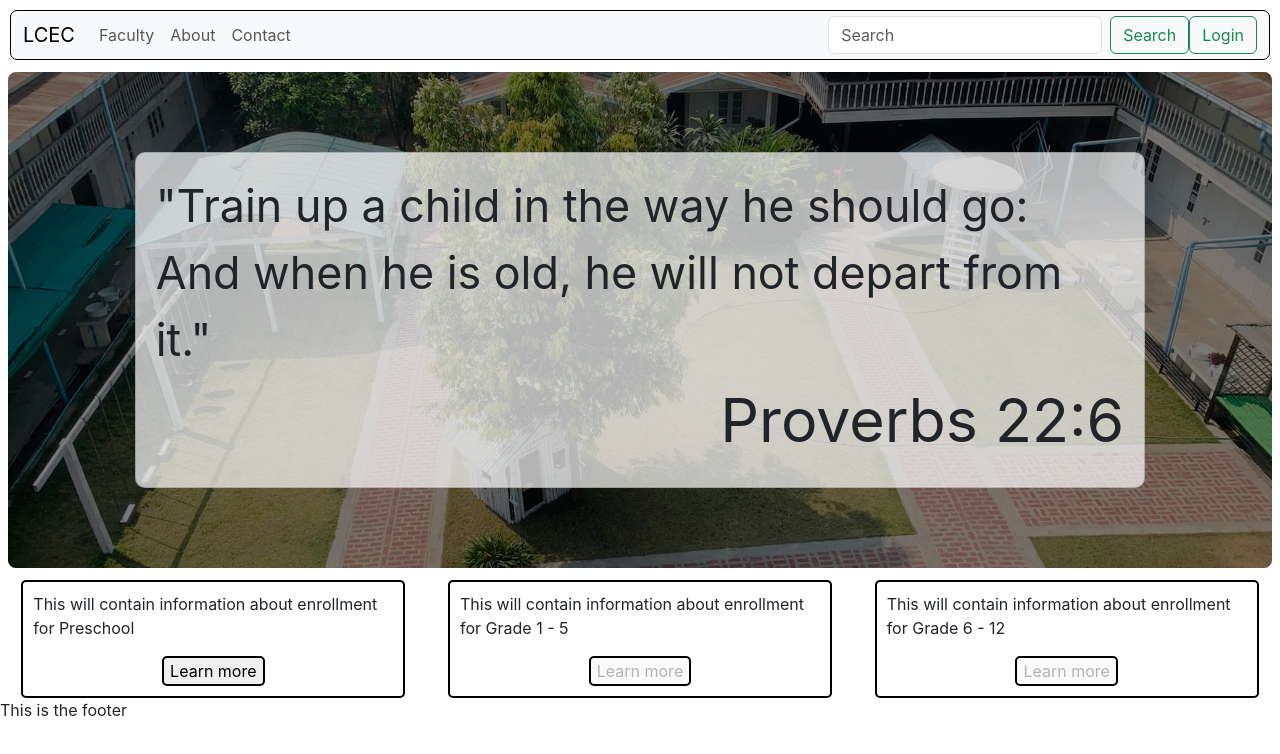
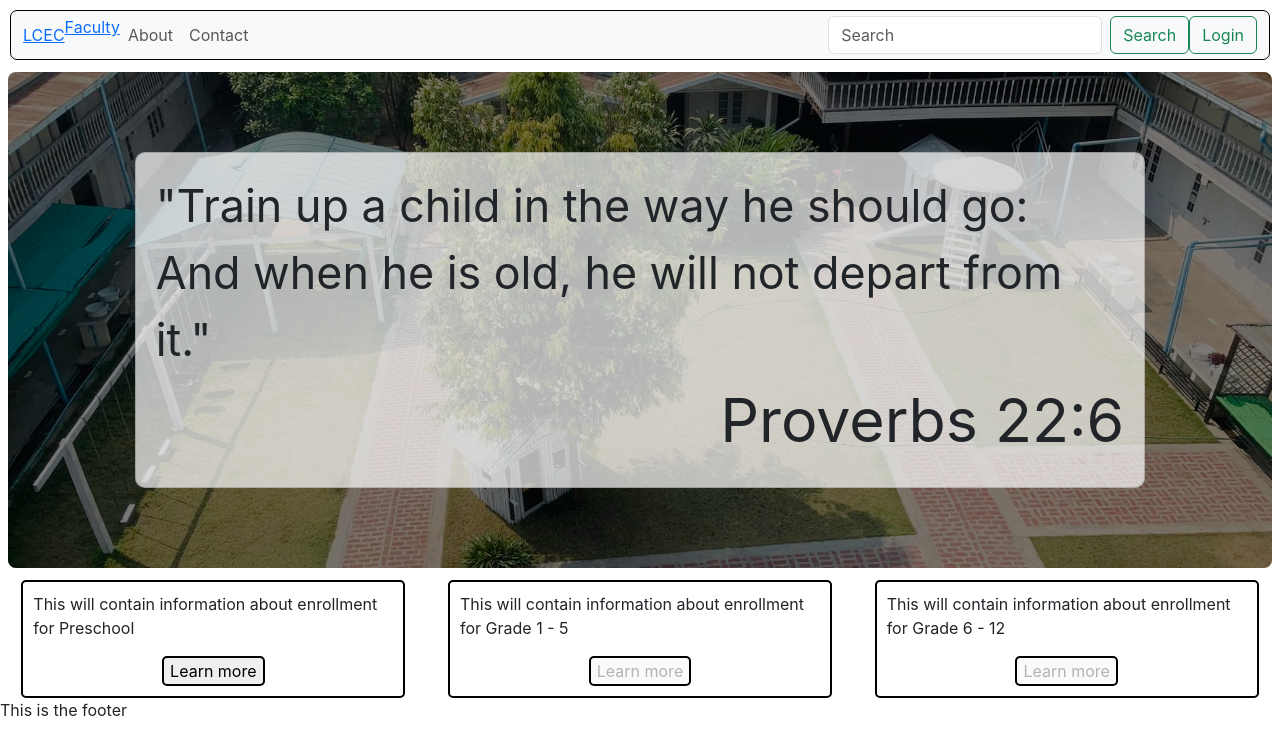
Before and after one commit to lucaslian/LCEC, a React (Create React App) app: page / in a window 1280 px wide. Shown: the top 754 px of the page. Built offline with nearby package versions, Linux system fonts and the light colour scheme.

Commit message:
some changes

```diff
--- a/package.json
+++ b/package.json
@@ -2,7 +2,7 @@
   "name": "lcec",
   "version": "0.1.0",
   "private": true,
-  "homepage": "./",
+  "homepage": "https://lucaslian.github.io/lcec",
   "dependencies": {
     "@popperjs/core": "^2.11.8",
     "bootstrap": "^5.3.3",
--- a/src/App.js
+++ b/src/App.js
@@ -3,7 +3,7 @@ import Home from './Components/Home';
 import 'bootstrap/dist/css/bootstrap.min.css';
 import 'bootstrap/dist/js/bootstrap.bundle.min.js';
 import FacultyPictures from './Components/FacultyPictures';
-import { HashRouter as Router, Route, Routes} from 'react-router-dom';
+import { HashRouter as Router, Route, Routes, Link} from 'react-router-dom';
 import About from './Navigation/About';
 import Contact from './Navigation/Contact';
 import Login from './Navigation/Login';
@@ -14,14 +14,14 @@ function App() {
       <div>
         <nav class="navbar navbar-expand-lg bg-body-tertiary">
               <div class="container-fluid">
-                <a class="navbar-brand" href="/">LCEC</a>
+                <Link to="/">LCEC</Link>
                 <button class="navbar-toggler" type="button" data-bs-toggle="collapse" data-bs-target="#navbarTogglerDemo02" aria-controls="navbarTogglerDemo02" aria-expanded="false" aria-label="Toggle navigation">
                   <span class="navbar-toggler-icon"></span>
                 </button>
                 <div class="collapse navbar-collapse" id="navbarTogglerDemo02">
                   <ul class="navbar-nav me-auto mb-2 mb-lg-0">
                     <li class="nav-item">
-                      <a class="nav-link" href="/faculty-pictures">Faculty</a>
+                      <Link to="/faculty-pictures">Faculty</Link>
                     </li>
                     <li class="nav-item">
                       <a class="nav-link" aria-disabled="false" href="/about">About</a>
```
